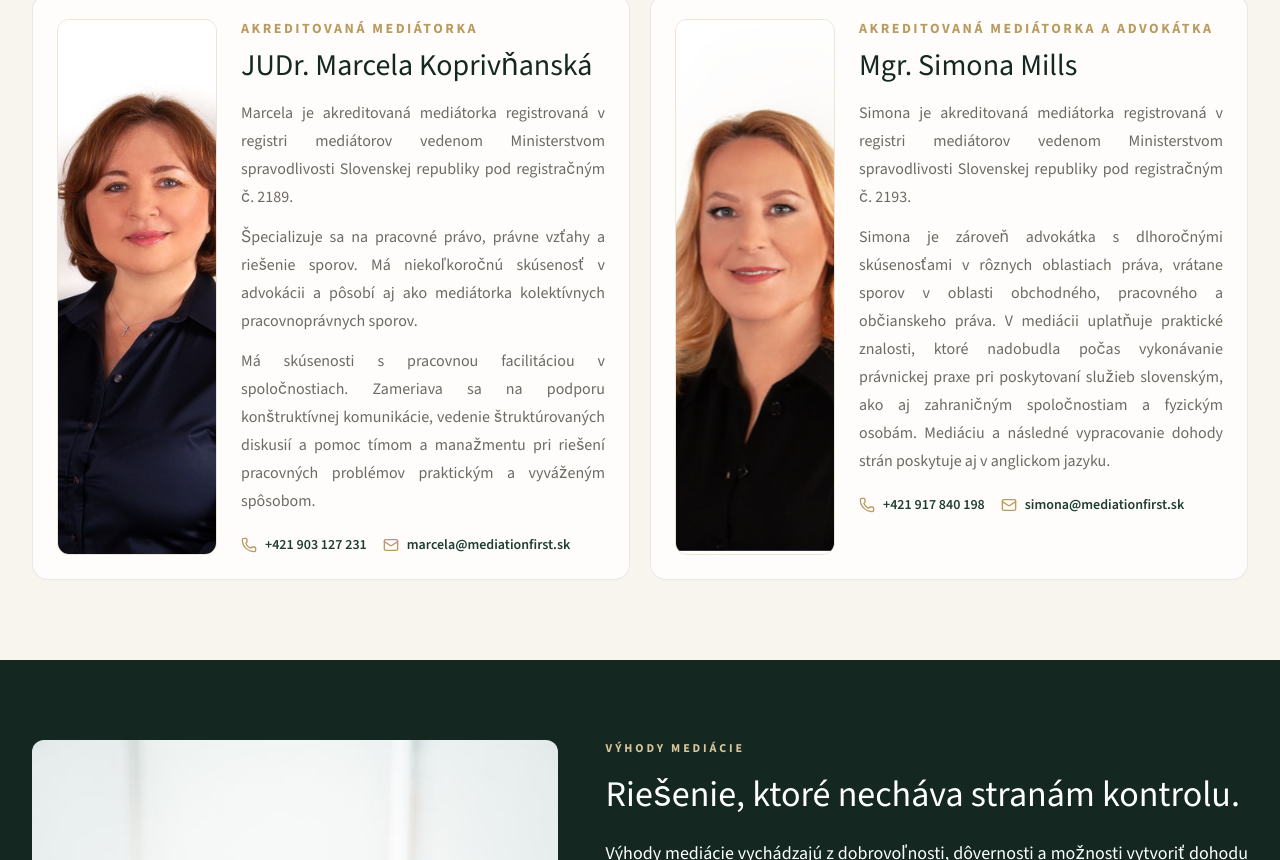
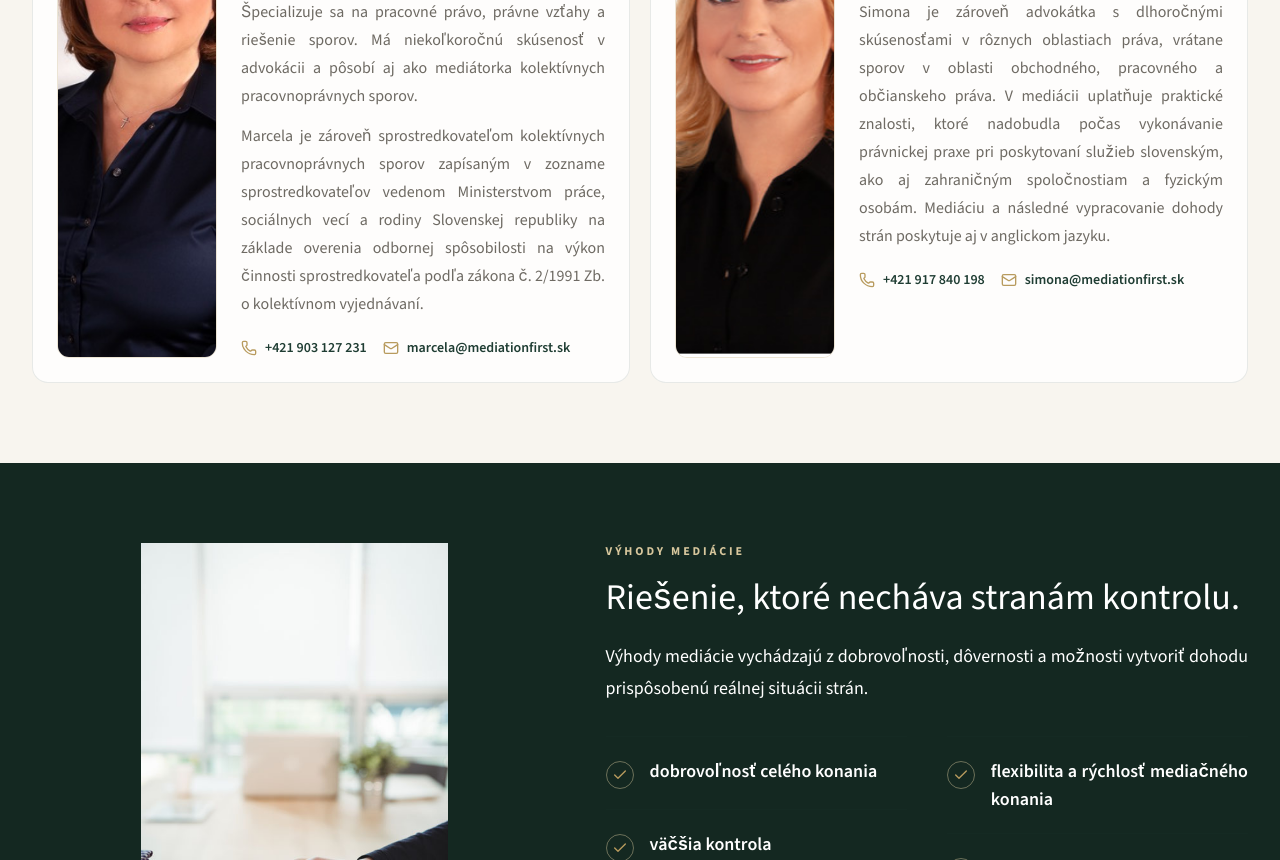
Before and after one commit to achepinoga/mediationfirst, a Next.js app: page / in a window 1280 px wide. Shown: the part 1940-2800 px from the top of the page. Built offline with nearby package versions, Linux system fonts and the light colour scheme.

Commit message:
Marcela profile update, municipality banner replaces legal panel on all pages except about us, hero spacing reduced, benefits image scaling fixed

```diff
--- a/app/[slug]/page.tsx
+++ b/app/[slug]/page.tsx
@@ -223,7 +223,7 @@ export default function StaticPage({ params }: { params: { slug: string } }) {
 
       <section className="pb-20">
         <Container>
-          <LegalServicesBanner />
+          {params.slug === "o-nas" ? <LegalServicesBanner /> : <MunicipalityServiceBanner />}
         </Container>
       </section>
       <ContactCTA />
--- a/app/page.tsx
+++ b/app/page.tsx
@@ -77,15 +77,13 @@ export default function Home() {
 
       <section className="bg-green-forest py-20 text-white">
         <Container>
-          <div className="grid gap-12 lg:grid-cols-[0.45fr_0.55fr] lg:items-start">
-            <div className="overflow-hidden rounded-xl">
+          <div className="grid gap-12 lg:grid-cols-[0.45fr_0.55fr] lg:items-stretch">
+            <div className="relative min-h-[200px] overflow-hidden rounded-xl">
               <Image
                 src="/images/mediationfirst-1.jpg"
                 alt="Dohoda — podanie rúk"
-                width={0}
-                height={0}
-                sizes="(max-width: 1024px) 100vw, 45vw"
-                className="h-auto w-full"
+                fill
+                className="object-contain"
               />
             </div>
             <div>
--- a/components/Hero.tsx
+++ b/components/Hero.tsx
@@ -11,7 +11,7 @@ const trust = [
 export function Hero() {
   return (
     <section className="relative overflow-hidden border-b border-green-deep/10">
-      <Container className="flex min-h-[calc(100vh-5rem)] items-center py-16 lg:py-20">
+      <Container className="flex items-center py-12 lg:py-16">
         <div className="max-w-3xl">
           <p className="mb-5 text-xs font-bold uppercase tracking-[0.28em] text-gold-muted">Objavte výhody mediácie</p>
           <h1 className="font-serif text-5xl leading-[1.05] text-green-forest sm:text-6xl lg:text-7xl">
--- a/data/team.ts
+++ b/data/team.ts
@@ -13,9 +13,9 @@ export const team = [
     summaryEn:
       "She specialises in labour law, legal relations and dispute resolution. She has several years of experience in legal practice and also acts as a mediator in collective employment disputes.",
     summaryExtra:
-      "Má skúsenosti s pracovnou facilitáciou v spoločnostiach. Zameriava sa na podporu konštruktívnej komunikácie, vedenie štruktúrovaných diskusií a pomoc tímom a manažmentu pri riešení pracovných problémov praktickým a vyváženým spôsobom.",
+      "Marcela je zároveň sprostredkovateľom kolektívnych pracovnoprávnych sporov zapísaným v zozname sprostredkovateľov vedenom Ministerstvom práce, sociálnych vecí a rodiny Slovenskej republiky na základe overenia odbornej spôsobilosti na výkon činnosti sprostredkovateľa podľa zákona č. 2/1991 Zb. o kolektívnom vyjednávaní.",
     summaryExtraEn:
-      "She also has experience with workplace facilitation in companies. Her work focuses on supporting constructive communication, guiding structured discussions, and helping teams and management address workplace issues in a practical, balanced, and solution-oriented manner.",
+      "Marcela is also registered as a conciliator of collective employment disputes in the list of conciliators maintained by the Ministry of Labour, Social Affairs and Family of the Slovak Republic, based on verification of professional competence pursuant to Act No. 2/1991 Coll. on Collective Bargaining.",
     phone: "+421 903 127 231",
     email: "marcela@mediationfirst.sk"
   },
```
